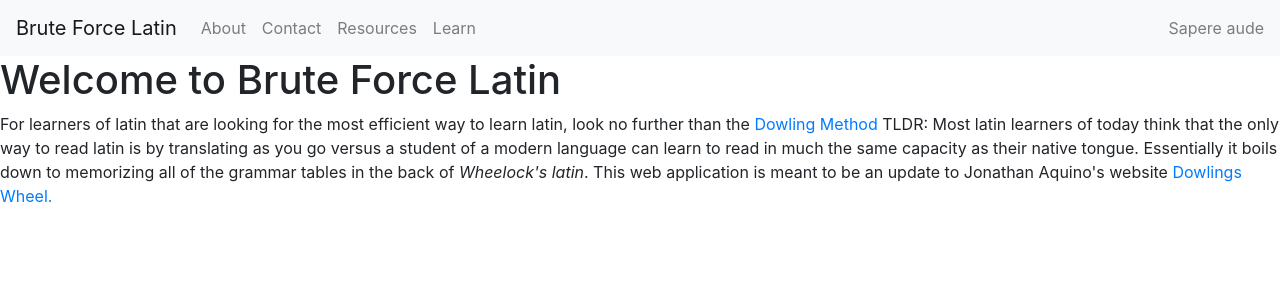
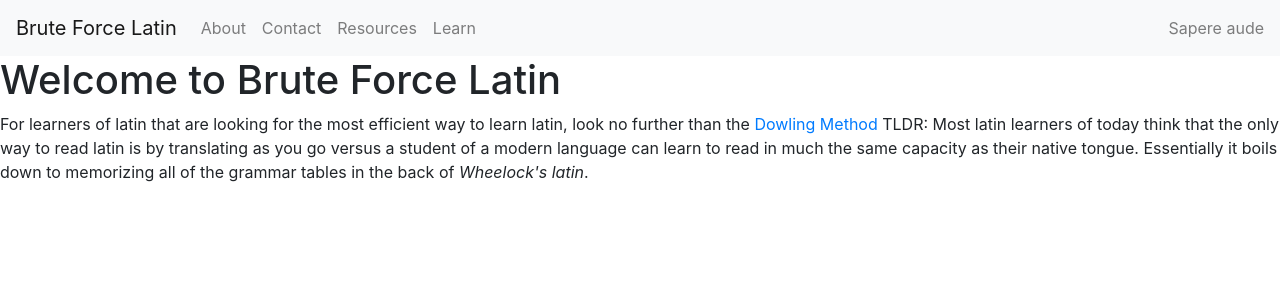
Before and after one commit to Brute-Force-Programmers/brute-force-latin, a React (Create React App) app: page /about in a window 1280 px wide. Shown: the top 300 px of the page. Built offline with nearby package versions, Linux system fonts and the light colour scheme.

Commit message:
update about page

```diff
--- a/src/Pages/About.js
+++ b/src/Pages/About.js
@@ -14,9 +14,7 @@ const About = () => {
         translating as you go versus a student of a modern language can learn to
         read in much the same capacity as their native tongue. Essentially it
         boils down to memorizing all of the grammar tables in the back of{" "}
-        <em>Wheelock's latin</em>. This web application is meant to be an update
-        to Jonathan Aquino's website{" "}
-        <a href="http://www.jonathanaquino.com/latin/">Dowlings Wheel.</a>
+        <em>Wheelock's latin</em>.
       </p>
     </div>
   );
--- a/src/Pages/Contact.js
+++ b/src/Pages/Contact.js
@@ -5,6 +5,7 @@ const Contact = () => {
         <div>
             <NavBar/>
             <h1>Contact Me:</h1>
+
         </div>
     )
 }
```
